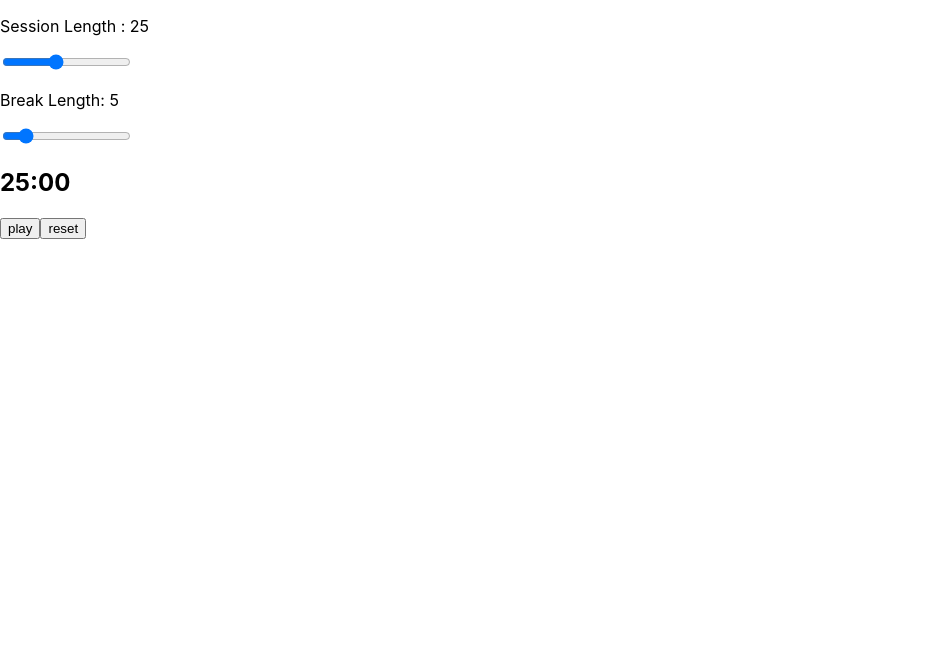
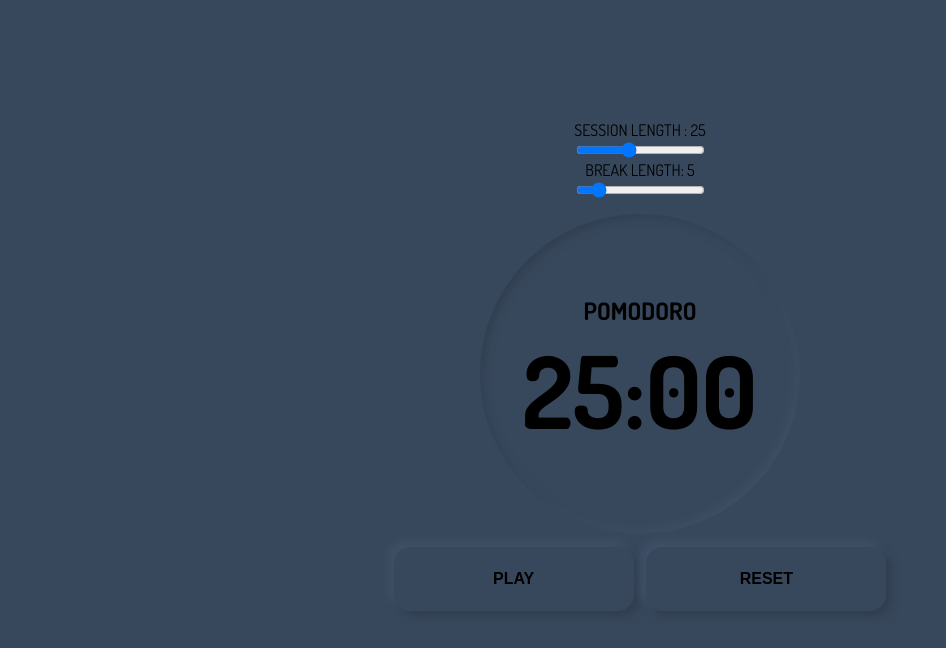
Before and after one commit to Dze-lle/pomodoro-typescript, a React (Create React App) app: page / in a window 1280 px wide. Shown: the top 648 px of the page, without its empty margins (0-946 px from the left). Built offline with nearby package versions, Linux system fonts and the light colour scheme.

Commit message:
styling components

```diff
--- a/src/Timer/Timer.tsx
+++ b/src/Timer/Timer.tsx
@@ -4,7 +4,7 @@ import TimerState from "./components/TimerState/TimerState";
 
 const Timer = () => {
   return (
-    <section>
+    <section className="container">
       <TimerControl />
       <TimerMain />
       <TimerState />
--- a/src/Timer/components/TimerMain/TimerMain.css
+++ b/src/Timer/components/TimerMain/TimerMain.css
@@ -0,0 +1,17 @@
+.clock {
+  width: 20em;
+  height: 20em;
+  border-radius: 50%;
+  justify-self: center;
+  box-shadow: var(--innerShadow);
+  display: flex;
+  justify-content: center;
+  align-items: center;
+  flex-direction: column;
+  margin: 0.85em 0;
+}
+
+.clock span {
+  font-weight: bold;
+  font-size: 12.5vmin;
+}
--- a/src/Timer/components/TimerMain/TimerMain.tsx
+++ b/src/Timer/components/TimerMain/TimerMain.tsx
@@ -1,5 +1,6 @@
-import { FC, useEffect, useState } from "react";
+import { FC, useEffect } from "react";
 import { useTimer } from "../../hooks/useTimer";
+import "./TimerMain.css";
 
 const TimerMain: FC = () => {
   const { globalState, handleStart } = useTimer();
@@ -24,8 +25,9 @@ const TimerMain: FC = () => {
   };
 
   return (
-    <div>
-      <h2>{handleConvertTime(globalState.globalTime)}</h2>
+    <div className="clock">
+      <h1>Pomodoro</h1>
+      <span>{handleConvertTime(globalState.globalTime)}</span>
     </div>
   );
 };
--- a/src/Timer/components/TimerState/TimerState.css
+++ b/src/Timer/components/TimerState/TimerState.css
@@ -0,0 +1,21 @@
+.btn {
+  width: 15rem;
+  height: 4rem;
+  border-radius: 1rem;
+  background: var(--darkGrey);
+  box-shadow: var(--outerShadow);
+  cursor: pointer;
+  transition: 0.3s ease-in-out;
+  font-size: 2vmin;
+  margin: 0 0.4em 0;
+  font-weight: 700;
+  text-transform: uppercase;
+}
+
+.btn:hover {
+  color: #79828e;
+}
+
+.btn:active {
+  box-shadow: var(--innerShadow);
+}
--- a/src/Timer/components/TimerState/TimerState.tsx
+++ b/src/Timer/components/TimerState/TimerState.tsx
@@ -1,15 +1,17 @@
-import React from "react";
 import { useTimer } from "../../hooks/useTimer";
+import "./TimerState.css";
 
 const TimerState = () => {
   const { globalState, handleState, handleReset } = useTimer();
   return (
     <div>
-      <button onClick={() => handleState()}>
+      <button className="btn" onClick={() => handleState()}>
         {globalState.changeState ? `pause` : `play`}
       </button>
 
-      <button onClick={() => handleReset()}>reset</button>
+      <button className="btn" onClick={() => handleReset()}>
+        reset
+      </button>
     </div>
   );
 };
--- a/src/index.css
+++ b/src/index.css
@@ -1,13 +1,60 @@
-body {
-  margin: 0;
-  font-family: -apple-system, BlinkMacSystemFont, 'Segoe UI', 'Roboto', 'Oxygen',
-    'Ubuntu', 'Cantarell', 'Fira Sans', 'Droid Sans', 'Helvetica Neue',
-    sans-serif;
-  -webkit-font-smoothing: antialiased;
-  -moz-osx-font-smoothing: grayscale;
+@import url("https://fonts.googleapis.com/css2?family=Dosis:wght@400;500;700&display=swap");
+
+:root {
+  /* backgroundColor */
+  --darkGrey: #38485c;
+  --darkGreyShadow: #303e4f;
+  --lightGreyShadow: #405269;
+
+  /* shadows */
+  --outerShadow: 5px 5px 9px var(--darkGreyShadow),
+    -5px -5px 9px var(--lightGreyShadow);
+  --innerShadow: inset 0.2rem 0.2rem 0.5rem var(--darkGreyShadow),
+    inset -0.2rem -0.2rem 0.5rem var(--lightGreyShadow);
 }
 
-code {
-  font-family: source-code-pro, Menlo, Monaco, Consolas, 'Courier New',
-    monospace;
+html {
+  box-sizing: border-box;
 }
+
+*,
+*::before,
+*::after {
+  box-sizing: inherit;
+}
+
+/* reset propeties */
+h1,
+h2,
+p {
+  margin: 0;
+}
+
+button {
+  border: none;
+}
+
+body {
+  font-family: "Dosis", sans-serif;
+  margin: 0;
+  padding: 0;
+  user-select: none;
+  text-transform: uppercase;
+}
+
+main {
+  min-height: 100vh;
+  display: flex;
+  justify-content: center;
+  align-items: center;
+  background: var(--darkGrey);
+}
+
+.container {
+  width: 75vmin;
+  height: 35rem;
+  border-radius: 1em;
+  display: flex;
+  flex-direction: column;
+  align-items: center;
+}
```
